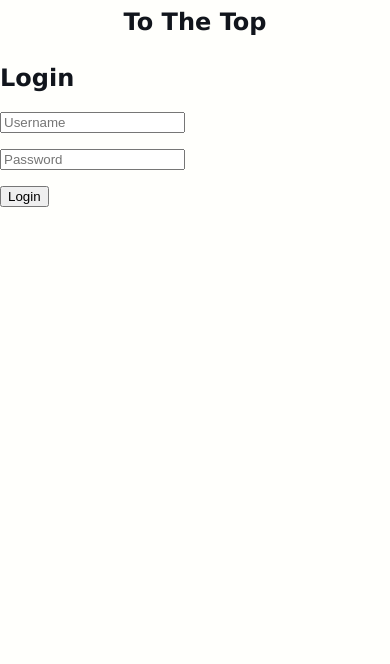
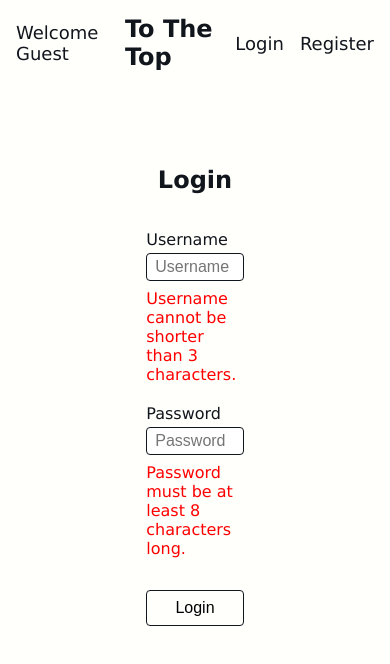
Before and after one commit to daisy-barajxx/CPSC391-ToTheTop_Project, a SvelteKit app: page /login in a window 390 px wide. Shown: the top 664 px of the page. Built offline with nearby package versions, Linux system fonts and the light colour scheme; no server answers.

Commit message:
Responsive header, better log in flow

```diff
--- /dev/null
+++ b/src/lib/user.svelte.ts
@@ -0,0 +1,6 @@
+export interface User {
+    id: string;
+    name: string;
+}
+
+export const userState: { user: User | null } = $state({ user: null });
--- a/src/routes/+layout.server.ts
+++ b/src/routes/+layout.server.ts
@@ -15,5 +15,7 @@ export const load: LayoutServerLoad = async ({ cookies }) => {
         }
     }
 
+    console.log(sessionToken);
+
     return { user: null };
 };
--- a/src/routes/+layout.svelte
+++ b/src/routes/+layout.svelte
@@ -1,8 +1,15 @@
 <script lang="ts">
     import favicon from "$lib/assets/favicon.svg";
+    import { userState } from "$lib/user.svelte";
     import "../styles.css";
 
     let { data, children } = $props();
+
+    $effect(() => {
+        userState.user = data?.user;
+    });
+
+    $inspect(userState);
 </script>
 
 <svelte:head>
@@ -12,7 +19,20 @@
 </svelte:head>
 
 <nav>
+    <div class="left">
+        <p>Welcome {userState.user?.name ?? "Guest"}</p>
+    </div>
+
     <h1>To The Top</h1>
+
+    <div class="right">
+        {#if userState.user}
+            <a href="/logout">Logout</a>
+        {:else}
+            <a href="/login">Login</a>
+            <a href="/register">Register</a>
+        {/if}
+    </div>
 </nav>
 
 {@render children?.()}
@@ -20,6 +40,27 @@
 <style>
     nav {
         display: flex;
-        justify-content: center;
+        justify-content: space-between;
+        align-items: center;
+        padding: 0.25rem 1rem;
+    }
+
+    .left {
+        font-size: large;
+    }
+
+    .right {
+        font-size: large;
+        display: flex;
+        gap: 1rem;
+    }
+
+    .right a {
+        text-decoration: none;
+        color: inherit;
+    }
+
+    .right a:hover {
+        text-decoration: underline;
     }
 </style>
--- a/src/routes/login/+page.svelte
+++ b/src/routes/login/+page.svelte
@@ -1,23 +1,45 @@
 <script lang="ts">
+    import { validateUserInfo } from "$lib/validate";
     import type { PageProps } from "./$types";
 
     let { form }: PageProps = $props();
+
+    let formUsername = $state("");
+    let formPassword = $state("");
+    let invalid = $derived(validateUserInfo(formUsername, formPassword));
 </script>
+
+{#snippet invalidDetail(key: string)}
+    {#if form?.invalid?.has(key)}
+        <p class="invalid-detail">{form.invalid.get(key)}</p>
+    {:else if invalid.has(key)}
+        <p class="invalid-detail">{invalid.get(key)}</p>
+    {/if}
+{/snippet}
 
 <main>
     <h2>Login</h2>
 
     <form action="" method="post">
+        <label for="username">Username</label>
+
         <input
+            bind:value={formUsername}
             type="text"
             name="username"
             placeholder="Username"
             minlength="3"
             maxlength="20"
+            pattern="^[a-zA-Z0-9_]+$"
             required
         />
 
+        {@render invalidDetail("username")}
+
+        <label for="password">Password</label>
+
         <input
+            bind:value={formPassword}
             type="password"
             name="password"
             placeholder="Password"
@@ -25,6 +47,8 @@
             maxlength="64"
             required
         />
+
+        {@render invalidDetail("password")}
 
         <button type="submit">Login</button>
     </form>
@@ -35,8 +59,64 @@
 </main>
 
 <style>
+    main {
+        display: flex;
+        flex-direction: column;
+        align-items: center;
+    }
+
+    h2 {
+        margin-top: 5rem;
+        margin-bottom: 2rem;
+    }
+
+    form {
+        display: flex;
+        flex-direction: column;
+        width: 25%;
+    }
+
+    label {
+        margin: 0.25rem 0;
+    }
+
     input {
         display: block;
+        padding: 0.25rem 0.5rem;
+        font-size: medium;
+        border: 1px solid var(--primary-dark);
+        border-radius: 4px;
+    }
+
+    input:user-valid {
+        border-color: green;
+    }
+
+    input:user-invalid {
+        border-color: red;
+    }
+
+    .invalid-detail {
+        margin: 0;
+        margin-top: 0.5rem;
         margin-bottom: 1rem;
+        color: red;
+    }
+
+    form > button {
+        transition: all 0.1s ease-in-out;
+        margin-top: 1rem;
+        padding: 0.5rem;
+        font-size: medium;
+        background-color: var(--primary-light);
+        border: 1px solid var(--primary-dark);
+        border-radius: 4px;
+        cursor: pointer;
+    }
+
+    form > button:hover {
+        transition: all 0.1s ease-in-out;
+        background-color: var(--primary-dark);
+        color: var(--primary-light);
     }
 </style>
--- a/src/routes/logout/+page.server.ts
+++ b/src/routes/logout/+page.server.ts
@@ -17,7 +17,7 @@ export const load: PageServerLoad = async ({ cookies }) => {
             await deleteSession(existingSession.id);
             cookies.delete(SESSION_COOKIE_NAME, { path: "/" });
 
-            throw redirect(302, "/");
+            return;
         }
     }
 
--- a/src/routes/register/+page.svelte
+++ b/src/routes/register/+page.svelte
@@ -1,5 +1,6 @@
 <script lang="ts">
     import { goto } from "$app/navigation";
+    import { userState } from "$lib/user.svelte";
     import { validateUserInfo } from "$lib/validate";
     import type { PageProps } from "./$types";
 
@@ -16,6 +17,8 @@
     $effect(() => {
         if (form?.user) {
             // Registration was successful
+            userState.user = form.user;
+
             goto("/");
         }
     });
@@ -156,6 +159,7 @@
 
     form > button {
         transition: all 0.1s ease-in-out;
+        margin-top: 1rem;
         padding: 0.5rem;
         font-size: medium;
         background-color: var(--primary-light);
```
Also changed, not shown: src/lib/user.ts (deleted, +0 -7 lines), src/routes/logout/+page.svelte (added, +10 -0 lines), src/routes/register/+page.server.ts (+6 -2 lines).
